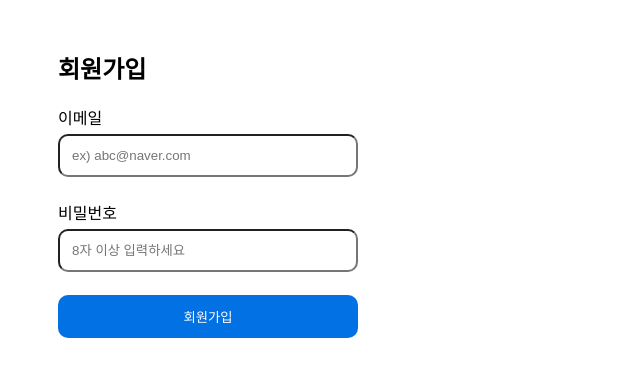
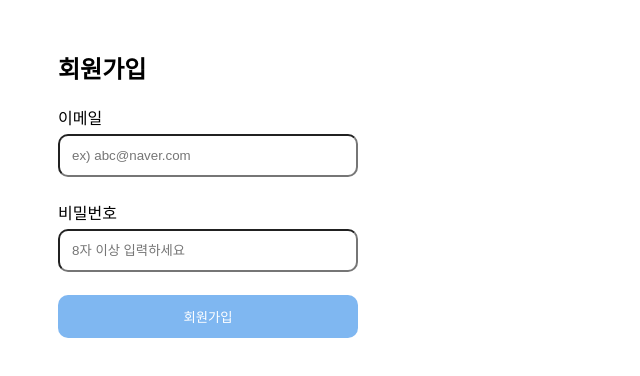
Before and after one commit to wjstjdus96/wanted-pre-onboarding-frontend, a React (Create React App) app in the folder client/: page /signup in a window 1280 px wide. Shown: the top 376 px of the page, without its empty margins (0-640 px from the left). Built offline with nearby package versions, Linux system fonts and the light colour scheme.

Commit message:
feat: 회원가입 정보 유효성 검사

```diff
--- a/client/src/components/Button.js
+++ b/client/src/components/Button.js
@@ -6,10 +6,18 @@ const Wrapper = styled.button`
   border: none;
   padding: 12px;
   border-radius: 10px;
+  cursor: pointer;
+  &:disabled {
+    background-color: rgb(1, 113, 227, 0.5);
+  }
 `;
 
-function Button({ text, testId }) {
-  return <Wrapper data-testid={testId}>{text}</Wrapper>;
+function Button({ text, testId, disabled }) {
+  return (
+    <Wrapper data-testid={testId} disabled={disabled}>
+      {text}
+    </Wrapper>
+  );
 }
 
 export default Button;
--- a/client/src/pages/SignUp.js
+++ b/client/src/pages/SignUp.js
@@ -9,15 +9,34 @@ const Wrapper = styled.div`
   width: 300px;
 `;
 
+const checkEmail = (email) => {
+  return email.includes("@");
+};
+
+const checkPassword = (password) => {
+  return password.length >= 8;
+};
+
 function SignUp() {
   const [enteredEmail, setEnteredEmail] = useState("");
   const [enteredPassword, setEnteredPassword] = useState("");
-  const emailChangeHandler = () => {};
-  const passwordChangeHandler = () => {};
+  const [isEmailValid, setIsEmailValid] = useState(false);
+  const [isPasswordValid, setIsPasswordValid] = useState(false);
+
+  const emailChangeHandler = (e) => {
+    setEnteredEmail(e.target.value);
+    setIsEmailValid(checkEmail(e.target.value));
+  };
+  const passwordChangeHandler = (e) => {
+    setEnteredPassword(e.target.value);
+    setIsPasswordValid(checkPassword(e.target.value));
+  };
+  const onSubmitHandler = (e) => {};
 
   return (
     <div>
       <h2>회원가입</h2>
+      <form onSubmit={onSubmitHandler}>
         <Wrapper>
           <Input
             label="이메일"
@@ -35,8 +54,13 @@ function SignUp() {
             value={enteredPassword}
             onChange={passwordChangeHandler}
           />
-        <Button text="회원가입" testId="signup-button" />
+          <Button
+            text="회원가입"
+            testId="signup-button"
+            disabled={isEmailValid && isPasswordValid ? false : true}
+          />
         </Wrapper>
+      </form>
     </div>
   );
 }
```
Lines whose indentation alone changed are shown as unchanged.
